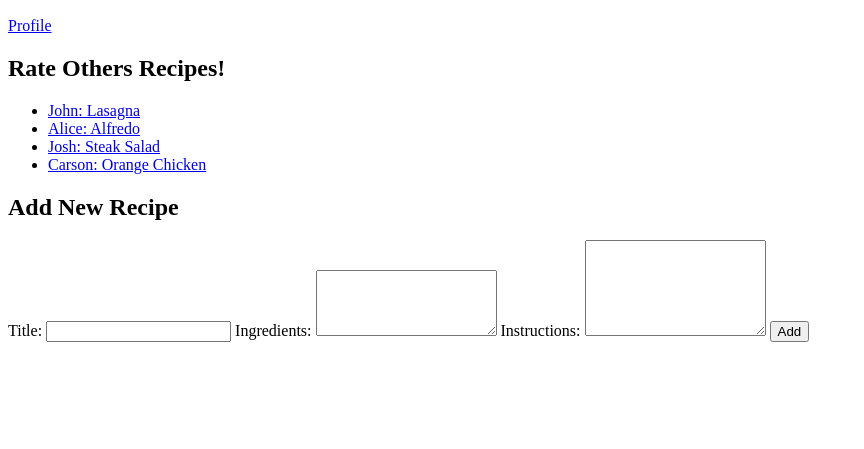
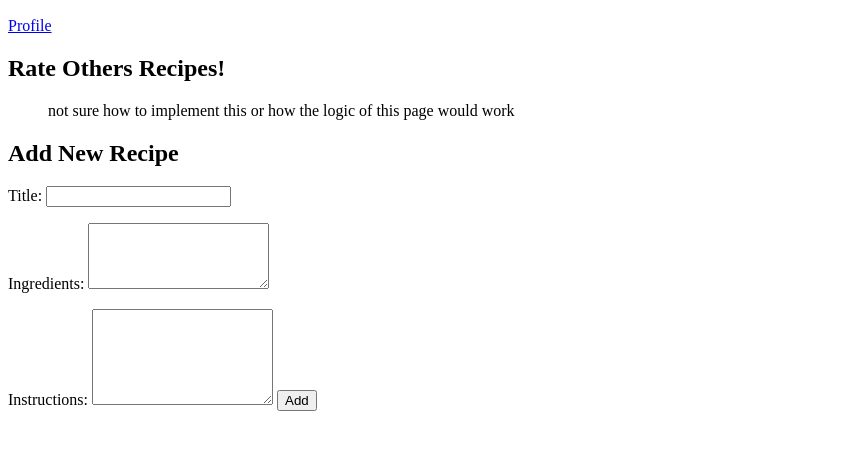
Before and after one commit to JNSREB2023/startup, a plain HTML site: page rate_my_recipe/directory-page.html in a window 1280 px wide. Shown: the part 51-500 px from the top of the page, without its empty margins (0-864 px from the left). Drawn offline with Linux system fonts and the light colour scheme.

Commit message:
commit 4

```diff
--- a/rate_my_recipe/directory-page.html
+++ b/rate_my_recipe/directory-page.html
@@ -18,10 +18,7 @@
         <section class="recipes">
             <h2>Rate Others Recipes!</h2>
             <ul>
-                <li><a href="/rate-recipe/lasagna">John: Lasagna</a></li>
-                <li><a href="/rate-recipe/alfredo">Alice: Alfredo</a></li>
-                <li><a href="/rate-recipe/steak-salad">Josh: Steak Salad</a></li>
-                <li><a href="/rate-recipe/orange-chicken">Carson: Orange Chicken</a></li>
+                not sure how to implement this or how the logic of this page would work
             </ul>
         </section>
 
@@ -29,11 +26,13 @@
         <section class="add-recipe">
             <h2>Add New Recipe</h2>
             <form action="/add-recipe" method="POST">
+                <p>
                 <label for="title">Title:</label>
                 <input type="text" id="title" name="title" required>
-
-                <label for="ingredients">Ingredients:</label>
+            </p>
+            <p><label for="ingredients">Ingredients:</label>
                 <textarea id="ingredients" name="ingredients" rows="4" required></textarea>
+</p>
 
                 <label for="instructions">Instructions:</label>
                 <textarea id="instructions" name="instructions" rows="6" required></textarea>
```
Also changed, not shown: rate_my_recipe/homepage.html (+2 -1 lines).
